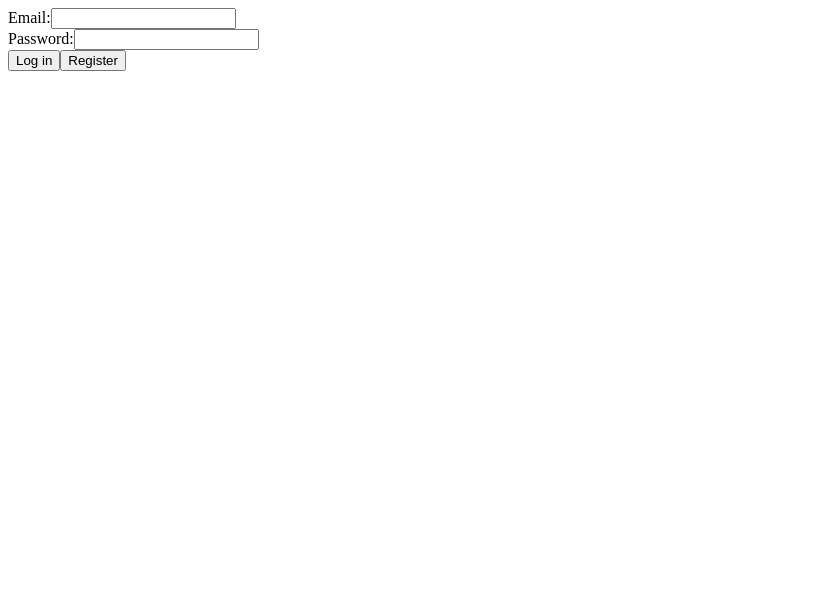
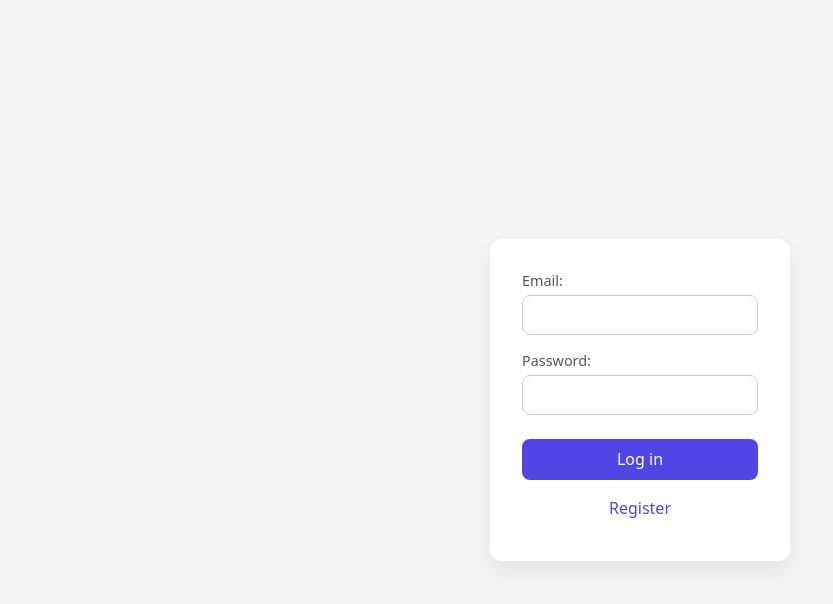
Before and after one commit to Karlz-Bandz/MarketUI, an Angular app: page /login in a window 1280 px wide. Shown: the top 604 px of the page, without its empty margins (0-833 px from the left). Built offline with nearby package versions, Linux system fonts and the light colour scheme.

Commit message:
Login and register style

```diff
--- a/src/app/login/login.component.css
+++ b/src/app/login/login.component.css
@@ -0,0 +1,72 @@
+.login-container {
+  min-height: 100vh;
+  display: flex;
+  align-items: center;
+  justify-content: center;
+  background: #f5f5f5;
+}
+
+.login-container form {
+  background: #ffffff;
+  padding: 2rem;
+  border-radius: 12px;
+  box-shadow: 0 10px 25px rgba(0, 0, 0, 0.08);
+  width: 300px;
+}
+
+.login-container form div {
+  margin-bottom: 1rem;
+  display: flex;
+  flex-direction: column;
+}
+
+.login-container label {
+  font-size: 0.9rem;
+  margin-bottom: 0.3rem;
+  color: #555;
+}
+
+.login-container input {
+  padding: 0.5rem;
+  border-radius: 8px;
+  border: 1px solid #ccc;
+  transition: 0.2s;
+}
+
+.login-container input:focus {
+  outline: none;
+  border-color: #4f46e5;
+}
+
+.login-container button {
+  width: 100%;
+  margin-top: 0.5rem;
+  padding: 0.6rem;
+  border-radius: 8px;
+  border: none;
+  cursor: pointer;
+  font-weight: 500;
+  transition: 0.2s;
+}
+
+.login-container button[type="submit"] {
+  background: #4f46e5;
+  color: white;
+}
+
+.login-container button[type="submit"]:hover {
+  background: #4338ca;
+}
+
+.login-container button[type="button"],
+.login-container button:not([type]) {
+  background: transparent;
+  color: #4f46e5;
+}
+
+.error {
+  color: #dc2626;
+  margin-top: 1rem;
+  text-align: center;
+  font-size: 0.9rem;
+}
--- a/src/app/login/login.component.html
+++ b/src/app/login/login.component.html
@@ -8,8 +8,10 @@
       <label>Password:</label>
       <input type="password" [(ngModel)]="password" name="password" required>
     </div>
+
+    <p *ngIf="errorMessage" class="error">{{ errorMessage }}</p>
+
     <button type="submit">Log in</button>
-    <button (click)="goToRegister()">Register</button>
+    <button type="button" (click)="goToRegister()">Register</button>
   </form>
-  <p *ngIf="errorMessage" class="error">{{ errorMessage }}</p>
 </div>
--- a/src/app/register/register.component.css
+++ b/src/app/register/register.component.css
@@ -0,0 +1,52 @@
+.register-container form {
+  max-width: 360px;
+  margin: 5vh auto;
+  padding: 2rem;
+  background: #fff;
+  border-radius: 12px;
+  box-shadow: 0 10px 25px rgba(0,0,0,0.08);
+  display: flex;
+  flex-direction: column;
+  gap: 1rem;
+}
+
+.register-container label {
+  display: flex;
+  flex-direction: column;
+  font-size: 0.9rem;
+  color: #444;
+  gap: 0.3rem;
+}
+
+.register-container input {
+  padding: 0.5rem;
+  border-radius: 8px;
+  border: 1px solid #ccc;
+  transition: 0.2s;
+}
+
+.register-container input:focus {
+  border-color: #4f46e5;
+  outline: none;
+}
+
+.register-container div {
+  font-size: 0.8rem;
+  color: #dc2626;
+  margin-top: -0.5rem;
+}
+
+.register-container button {
+  margin-top: 0.5rem;
+  padding: 0.6rem;
+  border-radius: 8px;
+  border: none;
+  background: #4f46e5;
+  color: white;
+  cursor: pointer;
+  transition: 0.2s;
+}
+
+.register-container button:hover {
+  background: #4338ca;
+}
--- a/src/app/register/register.component.html
+++ b/src/app/register/register.component.html
@@ -1,3 +1,4 @@
+<div class="register-container">
     <form [formGroup]="registerForm" (ngSubmit)="registerUser()">
         <label>
             Email:
@@ -38,3 +39,4 @@
 
         <button type="submit">Register</button>
     </form>
+</div>
--- a/src/index.html
+++ b/src/index.html
@@ -6,6 +6,7 @@
   <base href="/">
   <meta name="viewport" content="width=device-width, initial-scale=1">
   <link rel="icon" type="image/x-icon" href="favicon.ico">
+  <link href="https://fonts.googleapis.com/css2?family=Inter:wght@400;500;600&display=swap" rel="stylesheet">
 </head>
 <body>
   <app-root></app-root>
--- a/src/styles.css
+++ b/src/styles.css
@@ -1 +1,46 @@
-/* You can add global styles to this file, and also import other style files */
+* {
+  box-sizing: border-box;
+}
+
+body {
+  margin: 0px;
+  font-family: system-ui, -apple-system, sans-serif;
+  background: #f5f5f5;
+  color: #222;
+}
+
+h1, h2, h3 {
+  margin-bottom: 0.5rem;
+}
+
+p {
+  margin: 0.5rem 0;
+  color: #555;
+}
+
+button {
+  font: inherit;
+  padding: 0.5rem 1rem;
+  border-radius: 8px;
+  border: none;
+  background: #4f46e5;
+  color: white;
+  cursor: pointer;
+  transition: 0.2s;
+}
+
+button:hover {
+  background: #4338ca;
+}
+
+input, textarea, select {
+  font: inherit;
+  padding: 0.5rem;
+  border-radius: 8px;
+  border: 1px solid #ccc;
+  width: 100%;
+}
+
+section, div {
+  margin-bottom: 0.5rem;
+}
```
Lines whose indentation alone changed are shown as unchanged.
